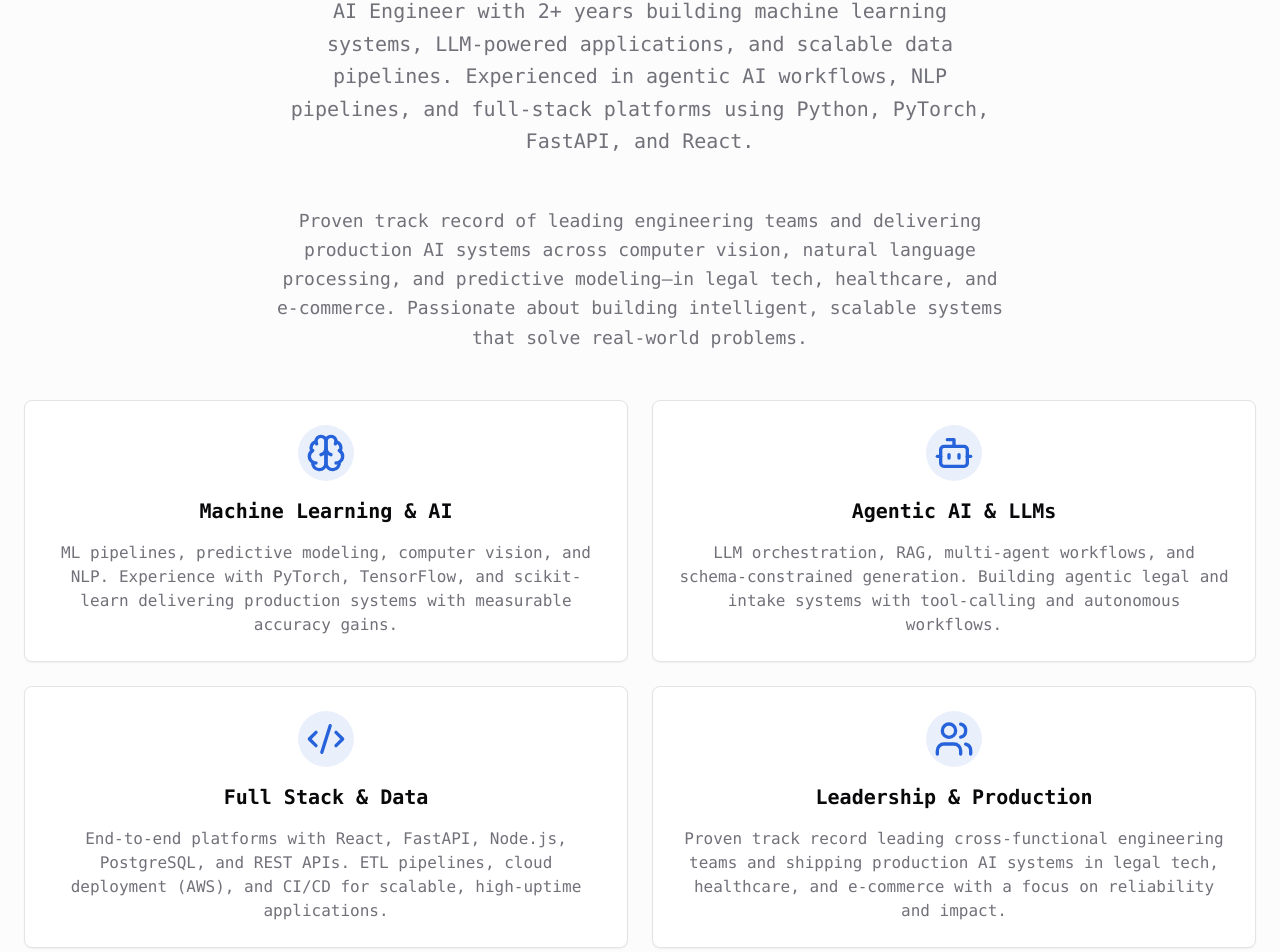
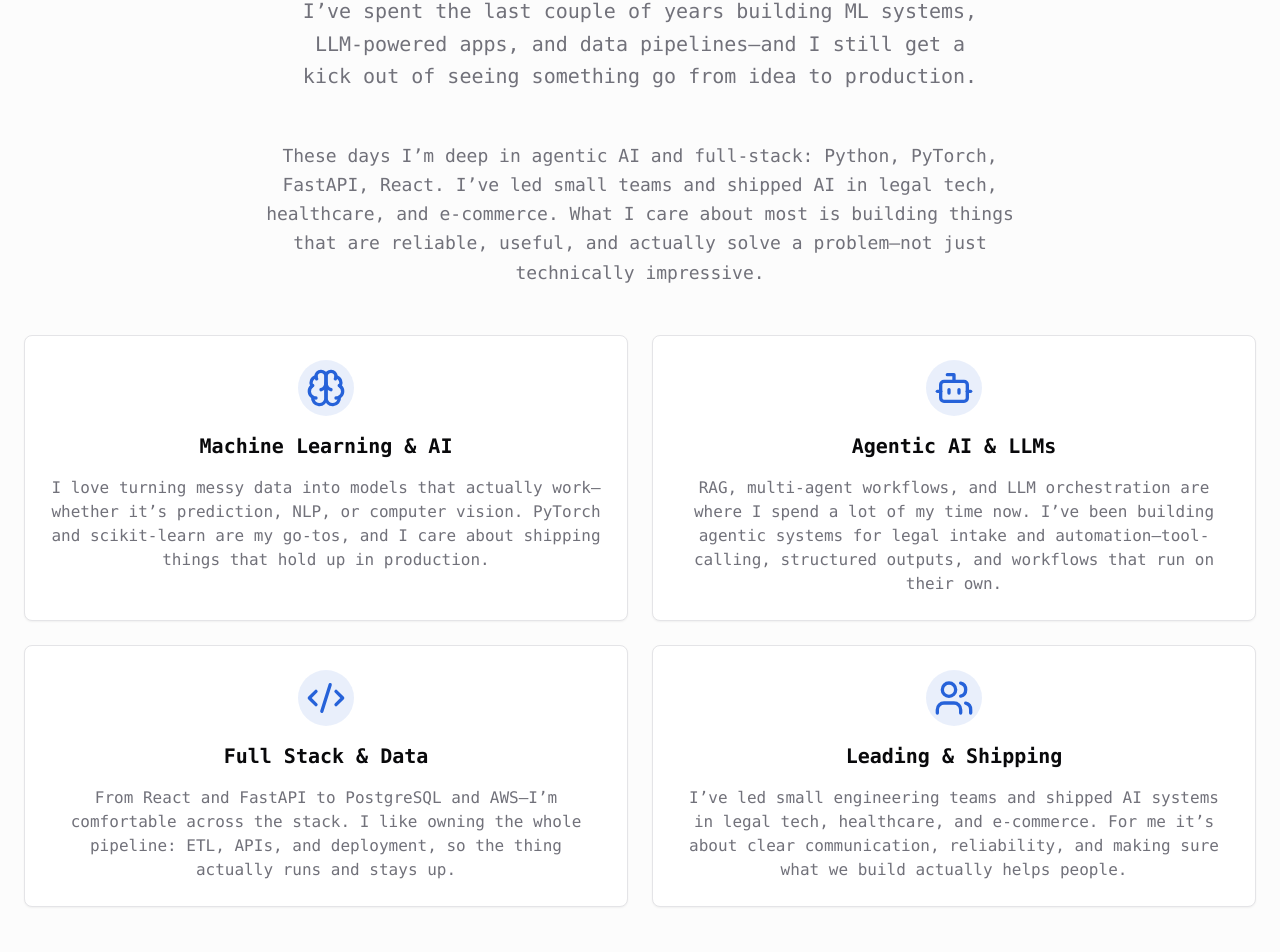
Before and after one commit to Munazzah-Rakhangi/Portfolio, a Next.js app: page / in a window 1280 px wide. Shown: the part 997-1949 px from the top of the page. Built offline with nearby package versions, Linux system fonts and the light colour scheme.

Commit message:
Update: About section

```diff
--- a/components/about.tsx
+++ b/components/about.tsx
@@ -7,25 +7,25 @@ export default function About() {
       icon: <Brain className="h-10 w-10 text-primary" />,
       title: "Machine Learning & AI",
       description:
-        "ML pipelines, predictive modeling, computer vision, and NLP. Experience with PyTorch, TensorFlow, and scikit-learn delivering production systems with measurable accuracy gains.",
+        "I love turning messy data into models that actually work—whether it’s prediction, NLP, or computer vision. PyTorch and scikit-learn are my go-tos, and I care about shipping things that hold up in production.",
     },
     {
       icon: <Bot className="h-10 w-10 text-primary" />,
       title: "Agentic AI & LLMs",
       description:
-        "LLM orchestration, RAG, multi-agent workflows, and schema-constrained generation. Building agentic legal and intake systems with tool-calling and autonomous workflows.",
+        "RAG, multi-agent workflows, and LLM orchestration are where I spend a lot of my time now. I’ve been building agentic systems for legal intake and automation—tool-calling, structured outputs, and workflows that run on their own.",
     },
     {
       icon: <Code2 className="h-10 w-10 text-primary" />,
       title: "Full Stack & Data",
       description:
-        "End-to-end platforms with React, FastAPI, Node.js, PostgreSQL, and REST APIs. ETL pipelines, cloud deployment (AWS), and CI/CD for scalable, high-uptime applications.",
+        "From React and FastAPI to PostgreSQL and AWS—I’m comfortable across the stack. I like owning the whole pipeline: ETL, APIs, and deployment, so the thing actually runs and stays up.",
     },
     {
       icon: <Users className="h-10 w-10 text-primary" />,
-      title: "Leadership & Production",
+      title: "Leading & Shipping",
       description:
-        "Proven track record leading cross-functional engineering teams and shipping production AI systems in legal tech, healthcare, and e‑commerce with a focus on reliability and impact.",
+        "I’ve led small engineering teams and shipped AI systems in legal tech, healthcare, and e‑commerce. For me it’s about clear communication, reliability, and making sure what we build actually helps people.",
     },
   ]
 
@@ -37,17 +37,16 @@ export default function About() {
             <div className="space-y-4 text-center">
               <h2 className="text-3xl font-bold tracking-tighter sm:text-4xl md:text-5xl">About Me</h2>
               <p className="mx-auto max-w-[700px] text-muted-foreground md:text-xl/relaxed lg:text-base/relaxed xl:text-xl/relaxed">
-                AI Engineer with 2+ years building machine learning systems, LLM-powered applications, and scalable
-                data pipelines. Experienced in agentic AI workflows, NLP pipelines, and full-stack platforms using
-                Python, PyTorch, FastAPI, and React.
+                I’ve spent the last couple of years building ML systems, LLM-powered apps, and
+                data pipelines—and I still get a kick out of seeing something go from idea to production.
               </p>
             </div>
 
             <div className="mx-auto max-w-3xl text-center">
               <p className="text-muted-foreground md:text-lg/relaxed lg:text-base/relaxed xl:text-lg/relaxed">
-                Proven track record of leading engineering teams and delivering production AI systems across computer
-                vision, natural language processing, and predictive modeling—in legal tech, healthcare, and
-                e‑commerce. Passionate about building intelligent, scalable systems that solve real-world problems.
+                These days I’m deep in agentic AI and full-stack: Python, PyTorch, FastAPI, React. I’ve led small teams
+                and shipped AI in legal tech, healthcare, and e‑commerce. What I care about most is building things
+                that are reliable, useful, and actually solve a problem—not just technically impressive.
               </p>
             </div>
 
```
